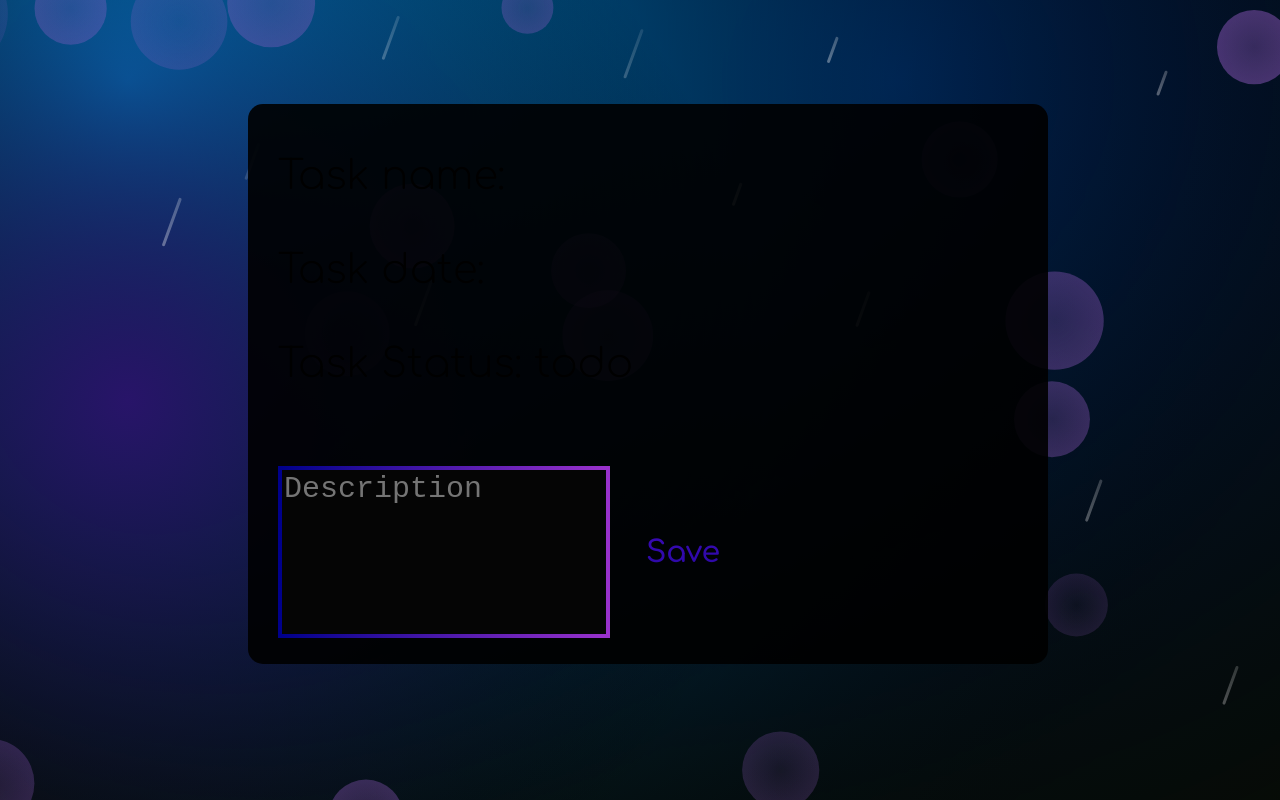
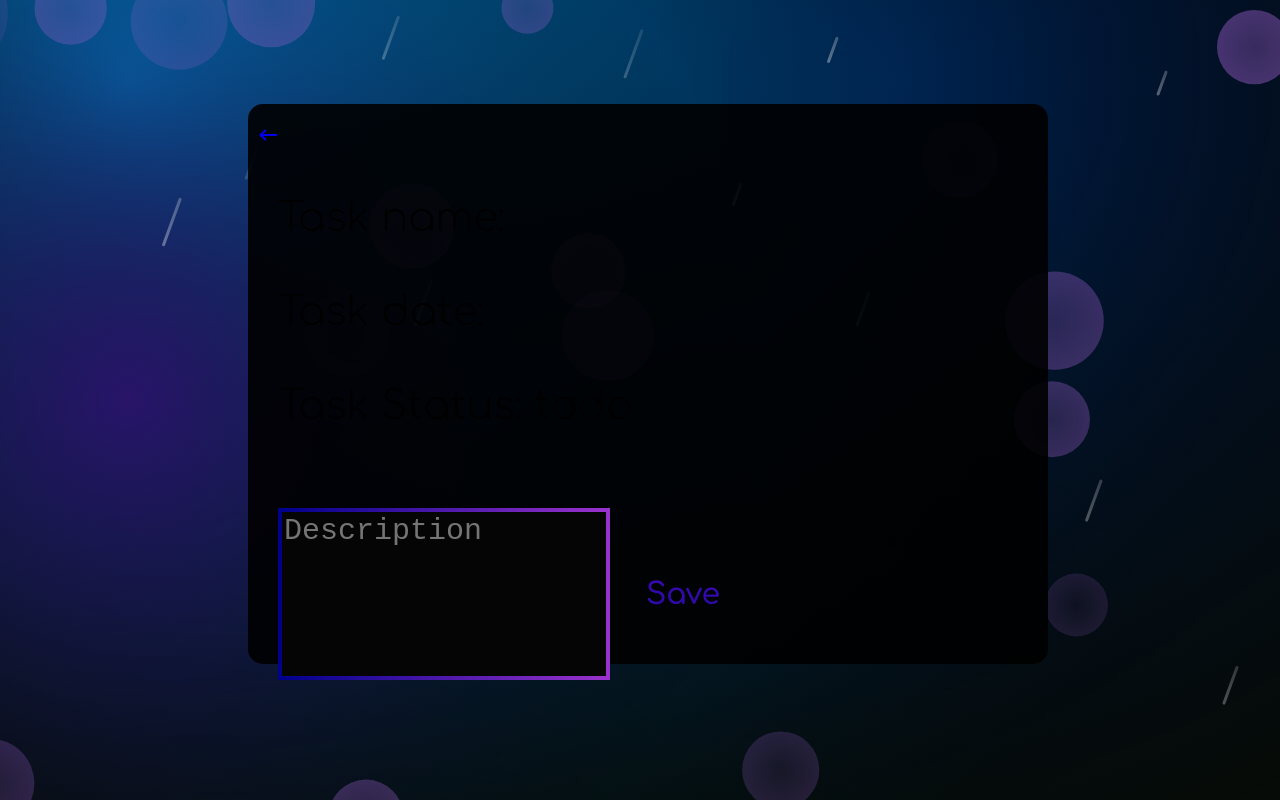
Before and after one commit to Dawken/ReactToDoList, a React (Create React App) app: page /1 in a window 1280 px wide. Built offline with nearby package versions, Linux system fonts and the light colour scheme.

Commit message:
feat: include code review changes

```diff
--- a/src/components/redux/todoSlice.ts
+++ b/src/components/redux/todoSlice.ts
@@ -3,16 +3,13 @@ import {TaskStatus, ContainerProps} from "../customTypings";
 import {v4} from "uuid";
 
 export type State = {
-    todo:ContainerProps[], during:ContainerProps[], done:ContainerProps[], tasks: {text:string, id:string, date:string, taskStatus:TaskStatus, description:string}
+    todo:ContainerProps[],
+    during:ContainerProps[],
+    done:ContainerProps[],
+    tasks: {text:string, id:string, date:string, taskStatus:TaskStatus, description:string}
 }
 
-const text = ''
-const id = ''
-const taskStatus = "todo"
-const date = ''
-const description = ''
-
-const initialState:State = {todo:[], during:[], done:[], tasks:{text, id, date, taskStatus, description}}
+const initialState:State = {todo:[], during:[], done:[], tasks:{text:'', id:'', date:'', taskStatus:'todo', description:''}}
 
 export const todoSlice = createSlice({
     name: 'containers',
@@ -50,14 +47,11 @@ export const todoSlice = createSlice({
             state.tasks = task
         },
         textAreaInput:(state, action:PayloadAction<{description:string, taskStatus:TaskStatus, id:string}>) => {
-            const input = {
-                description: action.payload.description
-            }
-            const found = state[action.payload.taskStatus].find(element => element.id === action.payload.id)
-            let taskDescription = JSON.stringify(found?.description)
-            if(found) {
-                taskDescription = input.description
-                found.description = taskDescription
+            const properTask = state[action.payload.taskStatus].find(element => element.id === action.payload.id)
+            let taskDescription = JSON.stringify(properTask?.description)
+            if(properTask) {
+                taskDescription = action.payload.description
+                properTask.description = taskDescription
             }
         }
     },
--- a/src/components/subPages/taskData.scss
+++ b/src/components/subPages/taskData.scss
@@ -1,4 +1,4 @@
-section {
+.taskData {
     display: grid;
     place-items: center;
 }
@@ -8,6 +8,52 @@ section {
     background-color: rgba(0, 0, 0, 0.9);
     margin-top: 12vh;
     border-radius: 15px;
+    .back {
+        appearance: none;
+        border: none;
+        outline: none;
+        cursor: pointer;
+        background-color: transparent;
+    }
+    a:link {
+        width: 40px;
+        display: block;
+        margin: 10px;
+    }
+        .gg-arrow-left {
+            box-sizing: border-box;
+            position: relative;
+            display: block;
+            transform: scale(var(--ggs,1));
+            width: 32px;
+            height: 32px
+        }
+
+        .gg-arrow-left::after,
+        .gg-arrow-left::before {
+            content: "";
+            display: block;
+            box-sizing: border-box;
+            position: absolute;
+            left: 3px
+        }
+
+        .gg-arrow-left::after {
+            width: 8px;
+            height: 8px;
+            border-bottom: 2px solid;
+            border-left: 2px solid;
+            transform: rotate(45deg);
+            bottom: 7px
+        }
+
+        .gg-arrow-left::before {
+            width: 16px;
+            height: 2px;
+            bottom: 10px;
+            background: currentColor
+        }
+
     .taskName, .taskDate, .taskStatus {
         font-size: 40px;
         margin: 50px 30px;
@@ -15,7 +61,7 @@ section {
     }
     form {
         display: flex;
-        textarea {
+        .description {
             margin: 30px 30px;
             resize: none;
             background-color: #050505;
@@ -27,7 +73,7 @@ section {
             font-size: 30px;
             outline: none;
         }
-        button {
+        .save {
             appearance: none;
             border: none;
             outline: none;
--- a/src/components/subPages/taskData.tsx
+++ b/src/components/subPages/taskData.tsx
@@ -1,8 +1,11 @@
 import React, {ChangeEvent, useState} from 'react'
 import {useAppDispatch, useAppSelector} from "../redux/store";
 import {textAreaInput} from "../redux/todoSlice";
+import {Link, useParams} from "react-router-dom";
 
 const TaskData = () => {
+
+    const {id} = useParams();
     const todos = useAppSelector((state) => state.todos);
 
     const [value, setValue] = useState(todos.tasks.description);
@@ -20,15 +23,20 @@ const TaskData = () => {
             );
         }
     };
+
     return (
-        <section>
+        <section className='taskData'>
             <div className='taskDataContainer'>
+                <Link to={'/'}>
+                    <i className="gg-arrow-left">
+                    </i>
+                </Link>
                 <div className='taskName'>{`Task name: ${todos.tasks.text}`}</div>
                 <div className='taskDate'>{`Task date: ${todos.tasks.date}`}</div>
                 <div className='taskStatus'>{`Task Status: ${todos.tasks.taskStatus}`}</div>
                 <form onSubmit={onSubmit}>
-                    <textarea onChange={(event) => setValue(event.target.value)} value={value} placeholder='Description'/>
-                    <button>Save</button>
+                    <textarea className='description' onChange={(event) => setValue(event.target.value)} value={value} placeholder='Description'/>
+                    <button className='save'>Save</button>
                 </form>
             </div>
         </section>
```
